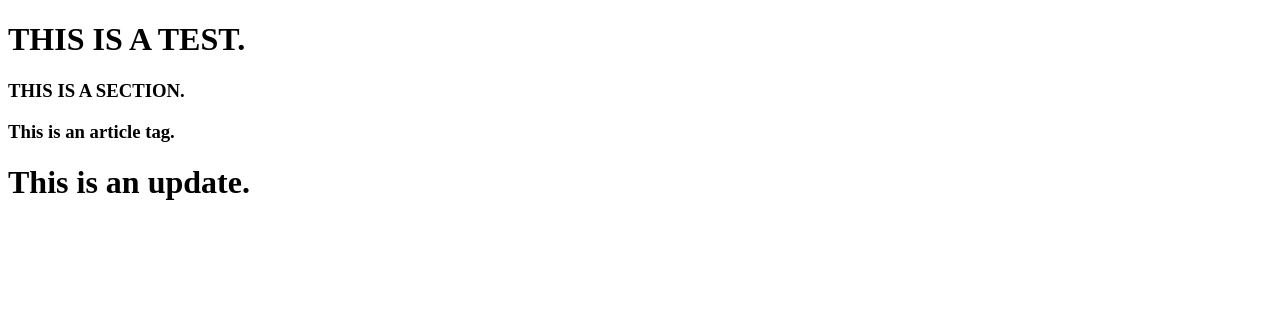
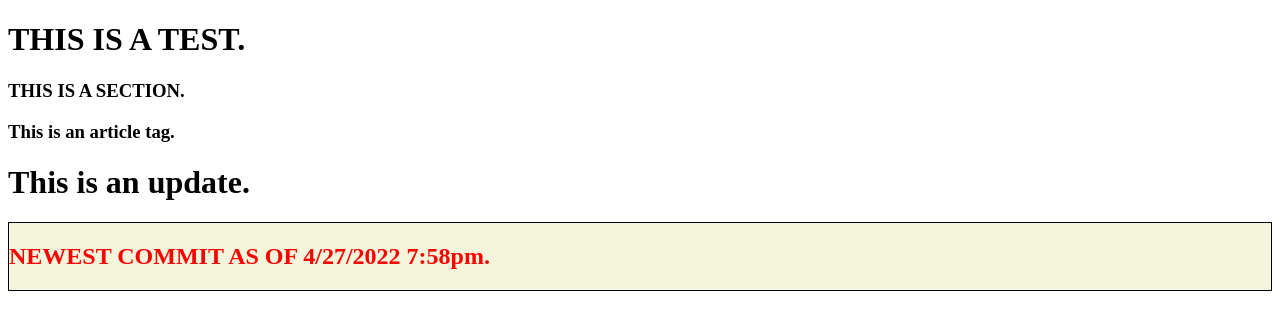
Before and after one commit to dho1115/git-test, a website: page index.html in a window 1280 px wide. Drawn offline with Linux system fonts and the light colour scheme.

Commit message:
My latest commit.

```diff
--- a/index.html
+++ b/index.html
@@ -17,5 +17,10 @@
     <div>
         <h1>This is an update.</h1>
     </div>
+    <article style="background-color: beige; border: 1px solid black; color: red">
+        <div>
+            <h1>NEWEST COMMIT AS OF 4/27/2022 7:58pm.</h1>
+        </div>
+    </article>
 </body>
 </html>
```
